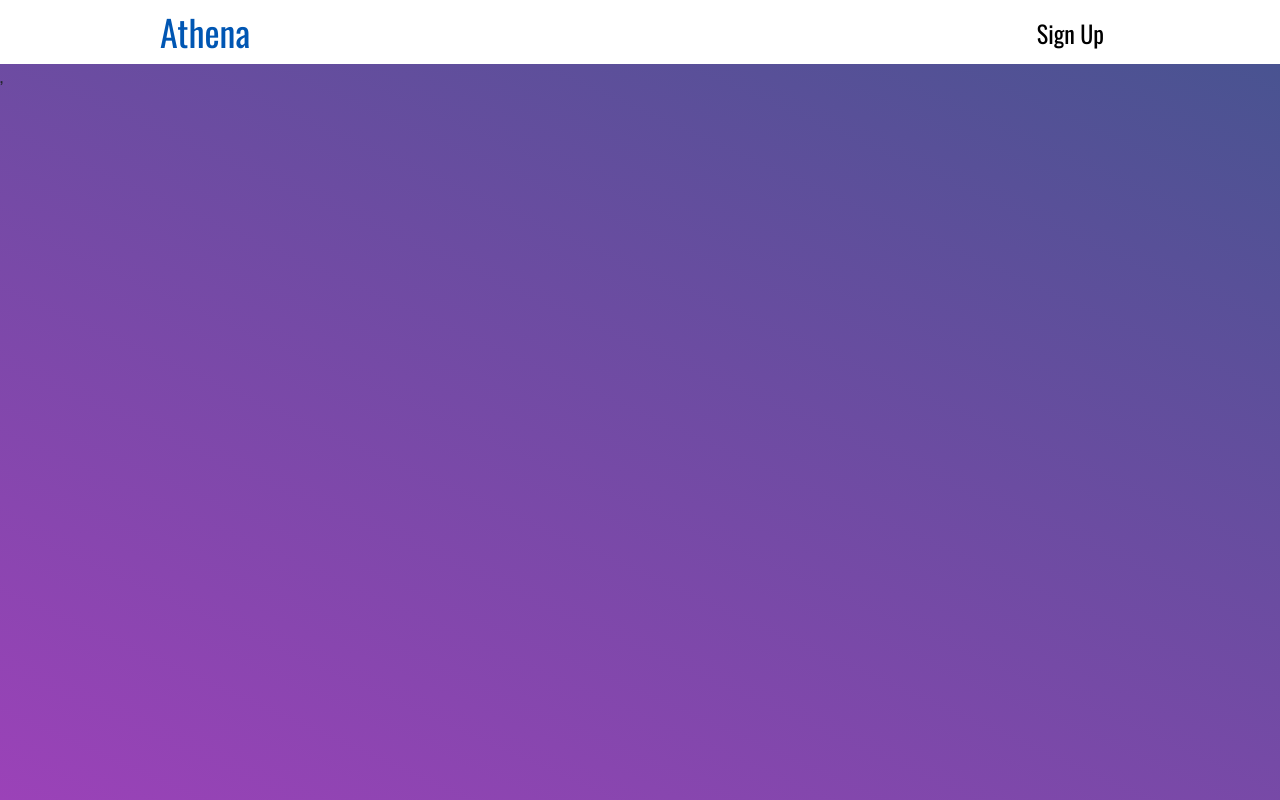
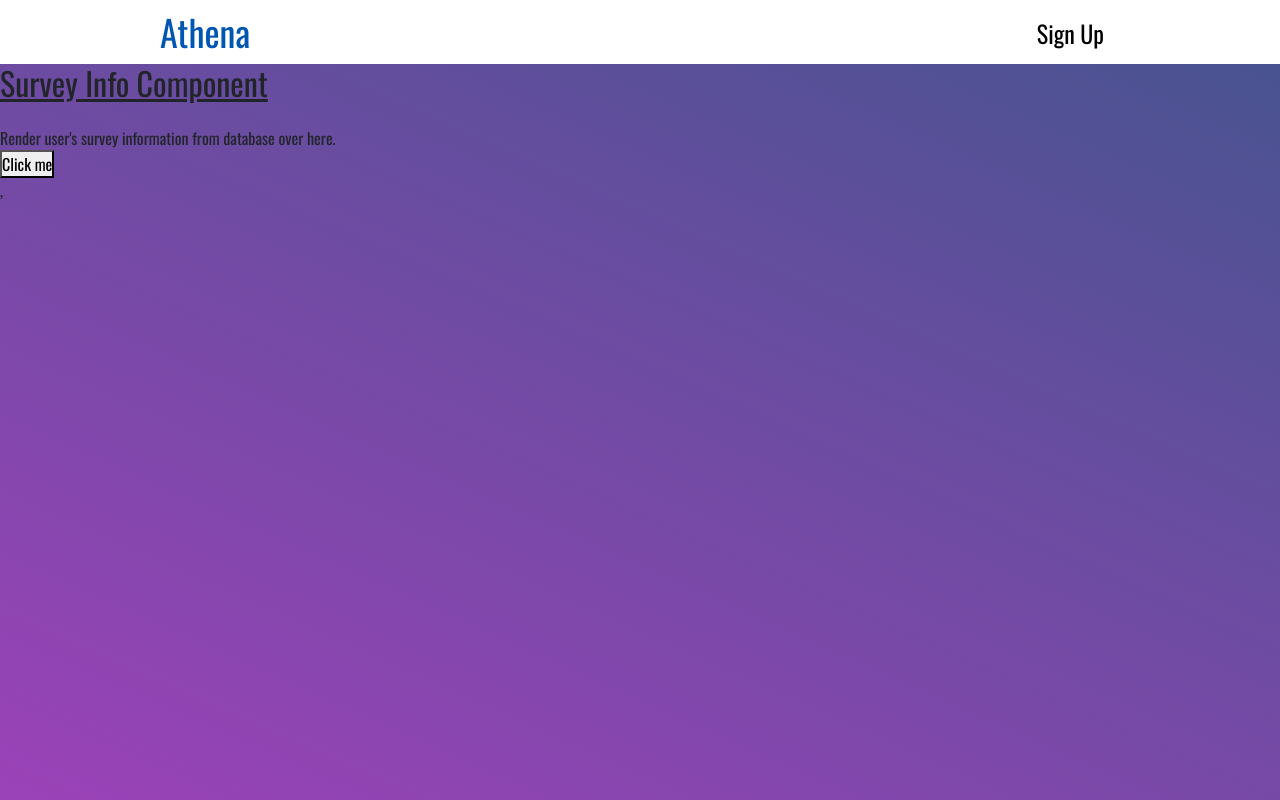
Before and after one commit to rohanrobinson/athena-frontend, a React (Create React App) app: page /surveyInfo in a window 1280 px wide. Built offline with nearby package versions, Linux system fonts and the light colour scheme.

Commit message:
usericon,survey position

```diff
--- a/package.json
+++ b/package.json
@@ -7,6 +7,7 @@
     "@fortawesome/fontawesome-svg-core": "^1.2.34",
     "@fortawesome/free-solid-svg-icons": "^5.15.2",
     "@fortawesome/react-fontawesome": "^0.1.14",
+    "@material-ui/core": "^4.11.3",
     "@testing-library/jest-dom": "^5.11.9",
     "@testing-library/react": "^11.2.5",
     "@testing-library/user-event": "^12.6.3",
--- a/src/App.js
+++ b/src/App.js
@@ -1,7 +1,7 @@
 import './App.css';
 import React from "react";
 import { BrowserRouter as Router, Route, Switch } from "react-router-dom";
-import { Navigation, Home, CreateAccount, QuotesSaved, Explore, Philosophy, SearchResult, Favorites , AboutUs, Survey } from "./index";
+import { Navigation, Home, CreateAccount, QuotesSaved, Explore, Philosophy, SearchResult, Favorites , AboutUs, Survey, SurveyInfo } from "./index";
 
 function App() {
   return (
@@ -18,6 +18,7 @@ function App() {
           <Route path="/search" component={SearchResult} />
           <Route path="/favorites" component={Favorites} />
           <Route path="/survey" component={Survey} />
+          <Route path="/surveyInfo"component={SurveyInfo} />
         </Switch>
       </Router>
     </div>
--- a/src/Explore.js
+++ b/src/Explore.js
@@ -80,7 +80,7 @@ class Explore extends React.Component {
           <div className = "discover-philosophies">
             {this.displayPhilosophies()}
           </div>
-          < Survey />
+          {/* <Survey /> */}
         </div>
       </div>
 
--- a/src/Navigation.jsx
+++ b/src/Navigation.jsx
@@ -2,10 +2,15 @@ import React from "react";
 import { Link, withRouter } from "react-router-dom";
 import SearchBar from './SearchBar';
 import "./navigation.css";
+import { FontAwesomeIcon } from "@fortawesome/react-fontawesome";
+import { faUser } from "@fortawesome/free-solid-svg-icons";
+import { Menu, Button, MenuItem } from "@material-ui/core"
 // import axios from 'axios';
 
 class Navigation extends React.Component {
-  state = {};
+  state = {
+    iconClicked: false
+  };
 
 
   componentDidMount() {
@@ -25,10 +30,24 @@ class Navigation extends React.Component {
   //  )
   }
 
+  iconClicked = () => {
+    if (this.state.iconClicked === false) {
+      this.setState({
+        iconClicked: true,
+      });
+  }
+  else if (this.state.iconClicked === true) {
+    this.setState({
+      iconClicked: false,
+    })
+  }
+}
+
   logout = () => {
     sessionStorage.removeItem('token');
     sessionStorage.setItem('user', '');
   }
+
   render() {
     if(sessionStorage.getItem("token")){
       return (
@@ -77,9 +96,14 @@ class Navigation extends React.Component {
                   {/* <li className="nav-link">
                     <a className="log-out" onClick={()=>this.logout()} >Log Out</a>
                   </li> */}
-                  <Link  className="nav-link" onClick={()=>this.logout()} to="/">
-                    Log Out
+
+                  <Link class="nav-link">
+
+                    <FontAwesomeIcon icon={faUser} className="user_icon" onClick={() => this.iconClicked()}  />
+                    { this.state.iconClicked ? <Link className="nav-link" onClick={() => this.logout()} to="/" >LogOut</Link> : <></> }
+                    { this.state.iconClicked ? <Link className="nav-link" to="/surveyInfo" >Survey Info</Link> : <></> }
                   </Link>
+
                 </ul>
           </nav>
         </div>
--- a/src/Survey.js
+++ b/src/Survey.js
@@ -218,7 +218,7 @@ const Survey = () => {
                   <>
                   </>
                 ):(
-                  <button onClick={handleBack}>Back</button>
+                  <button id="back_button" onClick={handleBack}>Back</button>
                 )}
               </div>
               <div id="ques">
--- /dev/null
+++ b/src/SurveyInfo.js
@@ -0,0 +1,37 @@
+import React, { useEffect, useState } from "react";
+import { useHistory } from "react-router-dom";
+import axios from 'axios';
+
+
+const SurveyInfo = () => {
+    const history = useHistory();
+    const [loggedIn, setLoggedIn] = useState(true);
+    const [user, setUser] = useState();
+    const [email, setEmail] = useState();
+    const [userId, setUserId] = useState();
+
+    useEffect(() => {
+        if (sessionStorage.getItem('user') === null || sessionStorage.getItem('user') === '') {
+          // not logged in
+          console.log('not logged in');
+          setLoggedIn(false);
+        } else {
+          // logged in
+          setLoggedIn(true);
+          setUser(JSON.parse(sessionStorage.getItem('user')));
+          setEmail(JSON.parse(sessionStorage.getItem('user')).email);
+          setUserId(JSON.parse(sessionStorage.getItem('user'))._id.$oid);
+        }
+      }, []);
+
+
+      return(
+          <div>
+              <h2><u>Survey Info Component</u></h2><br></br>
+              <p>Render user's survey information from database over here.</p>
+              <button onClick={()=> console.log(email)}>Click me</button>
+          </div>
+      )
+}
+
+export default SurveyInfo;
--- a/src/index.js
+++ b/src/index.js
@@ -16,6 +16,8 @@ export { default as Favorites } from "./Favorites.js";
 
 export { default as Survey } from "./Survey.js";
 
+export { default as SurveyInfo } from './SurveyInfo';
+
 export { default as AboutUs } from "./AboutUs.js";
 
 
```
Also changed, not shown: 1 other file (tests, documents, lock files or other folders).
